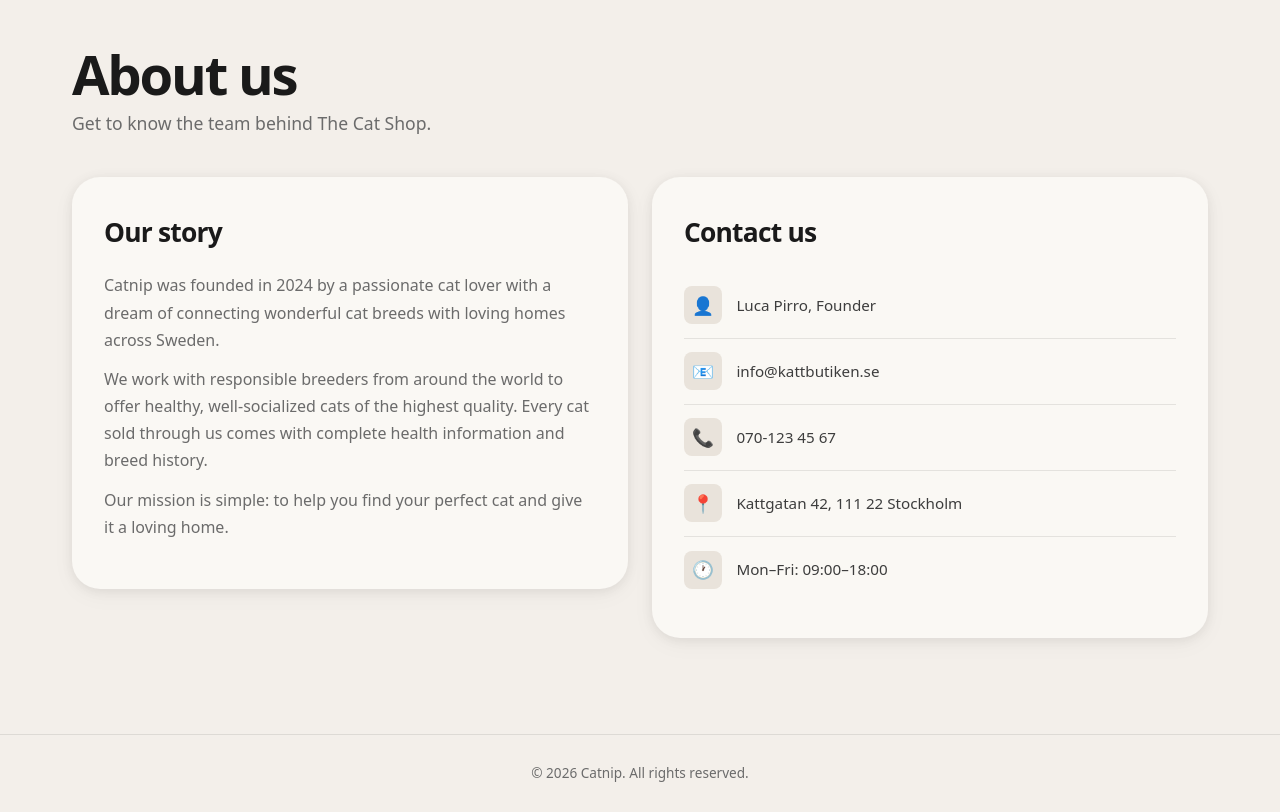
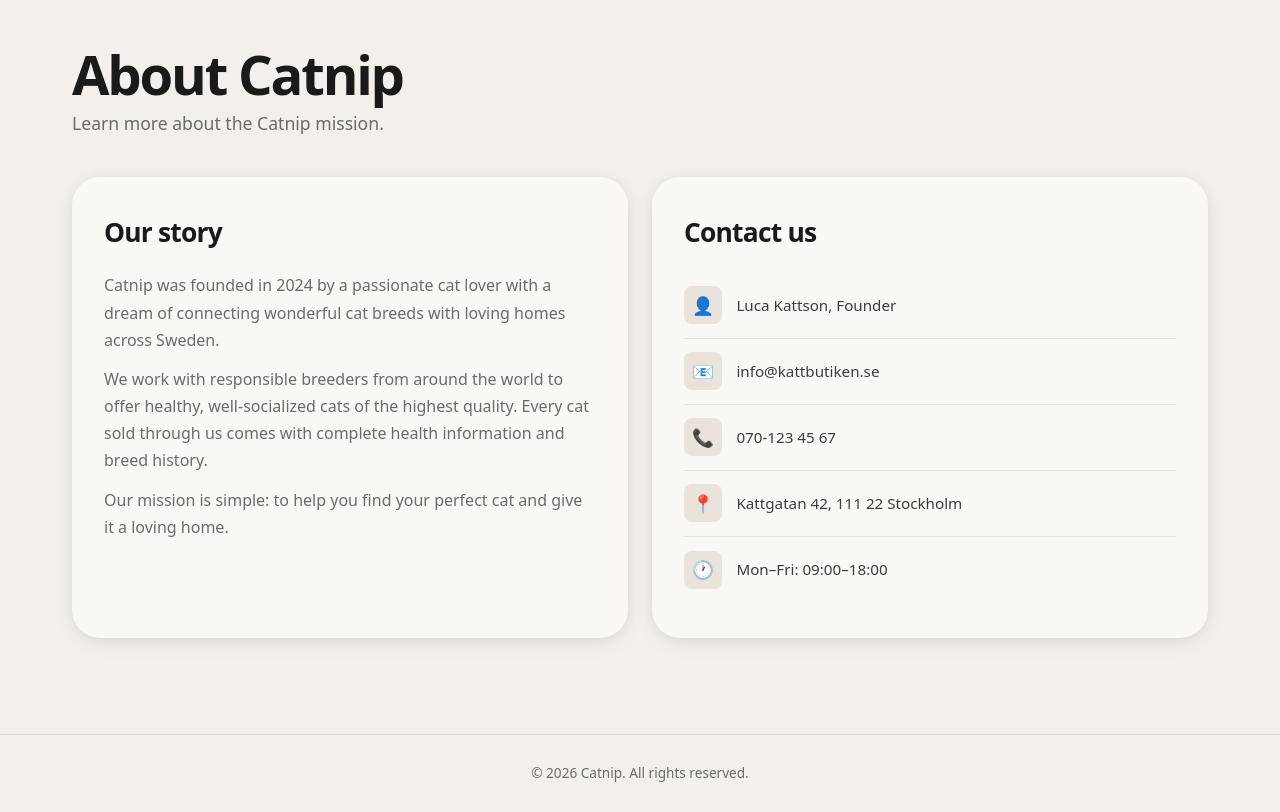
Before and after one commit to Garla-mantix/Catnip, a plain HTML site: page Pages/about.html in a window 1280 px wide. Shown: the part 106-918 px from the top of the page. Drawn offline with Linux system fonts and the light colour scheme.

Commit message:
Minor changes in About

```diff
--- a/Pages/about.html
+++ b/Pages/about.html
@@ -38,8 +38,8 @@
   <main>
     <!-- Header -->
     <header class="page-header">
-      <h1>About us</h1>
-      <p>Get to know the team behind The Cat Shop.</p>
+      <h1>About Catnip</h1>
+      <p>Learn more about the Catnip mission.</p>
     </header>
 
     <!-- Story section -->
@@ -57,7 +57,7 @@
         <address>
           <div class="contact-item">
             <div class="contact-icon" aria-hidden="true">👤</div>
-            <span>Luca Pirro, Founder</span>
+            <span>Luca Kattson, Founder</span>
           </div>
           <div class="contact-item">
             <div class="contact-icon" aria-hidden="true">📧</div>
--- a/styles/about.css
+++ b/styles/about.css
@@ -3,7 +3,7 @@
   display: grid;
   grid-template-columns: 1fr 1fr;
   gap: 1.5rem;
-  align-items: start;
+  align-items: stretch;
 }
 
 .about-card {
```
